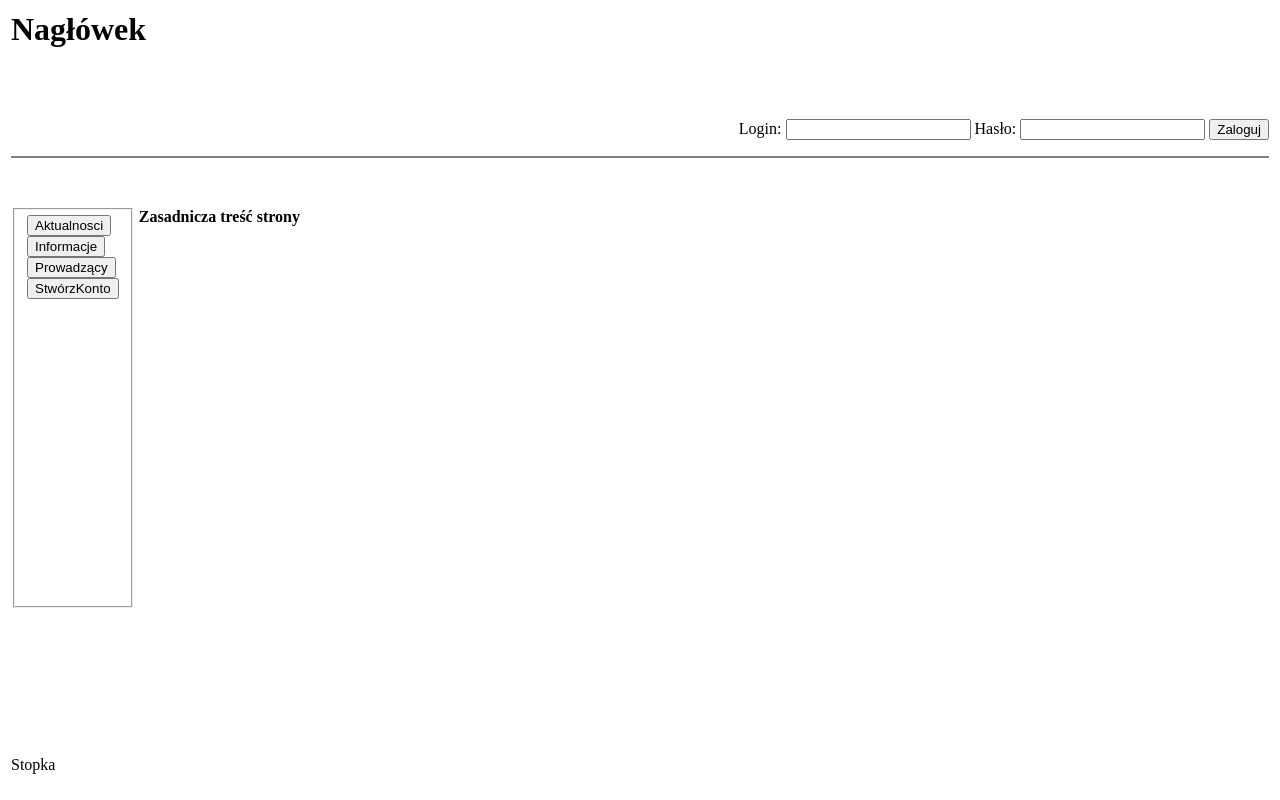
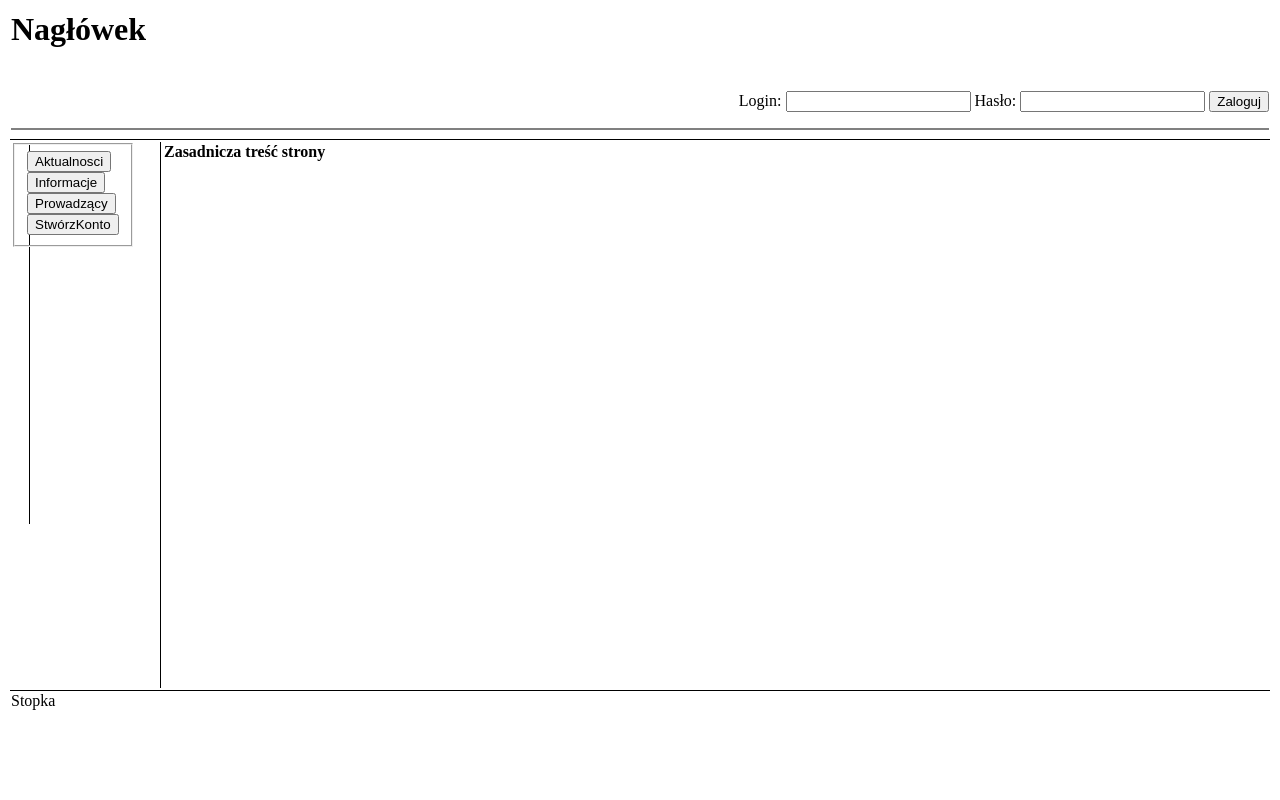
Before and after one commit to BDIO2015/Projekt, a PHP site: page /Logowanie.html in a window 1280 px wide. Run offline with PHP 8.4, Linux system fonts and the light colour scheme.

Commit message:
Poprawione pozycjonowanie strony

```diff
--- a/style.css
+++ b/style.css
@@ -1,13 +1,29 @@
+#strona{
+	position: relative;
+}
+#naglowek {
+	height: 10%;
+}
+#logowanie {
+	height: 1%;
+	text-align: right;
+	border-bottom: 1px solid;
+	}
 #menu{
-	width: 10%;
+	width: 12%;
 	height: 70%;
+	border-right: 1px solid;
 	}
-fieldset {
-	height: 100%;
-	}
-#logowanie {
+#container{
+	width: 88%;
+	height: 70%;
+}
+#stopka {
+	border-top: 1px solid;
+}
+a {
 	text-align: right;
-	}
+}
 button {
 	width: 30px;
 	display: block;
```
